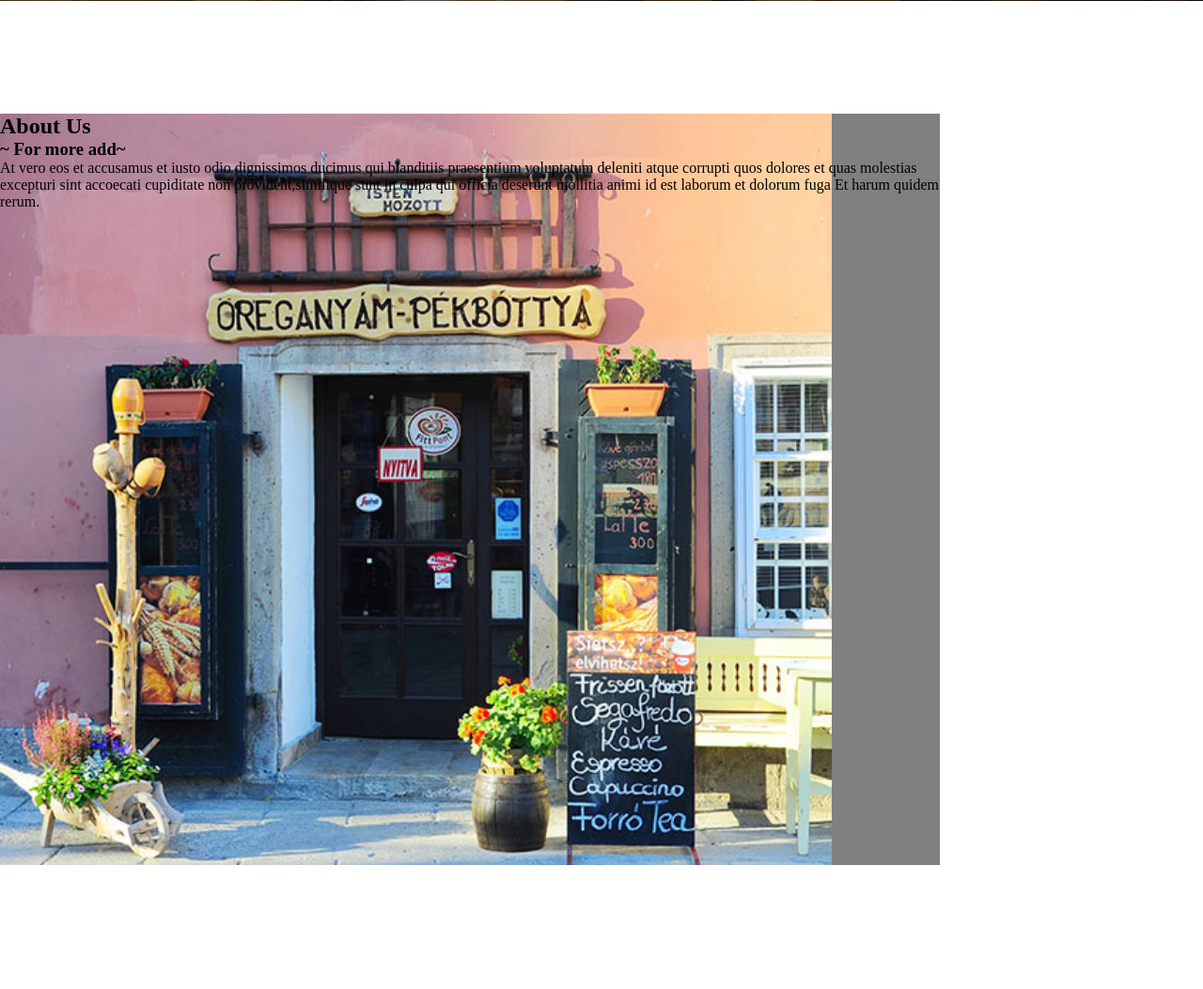
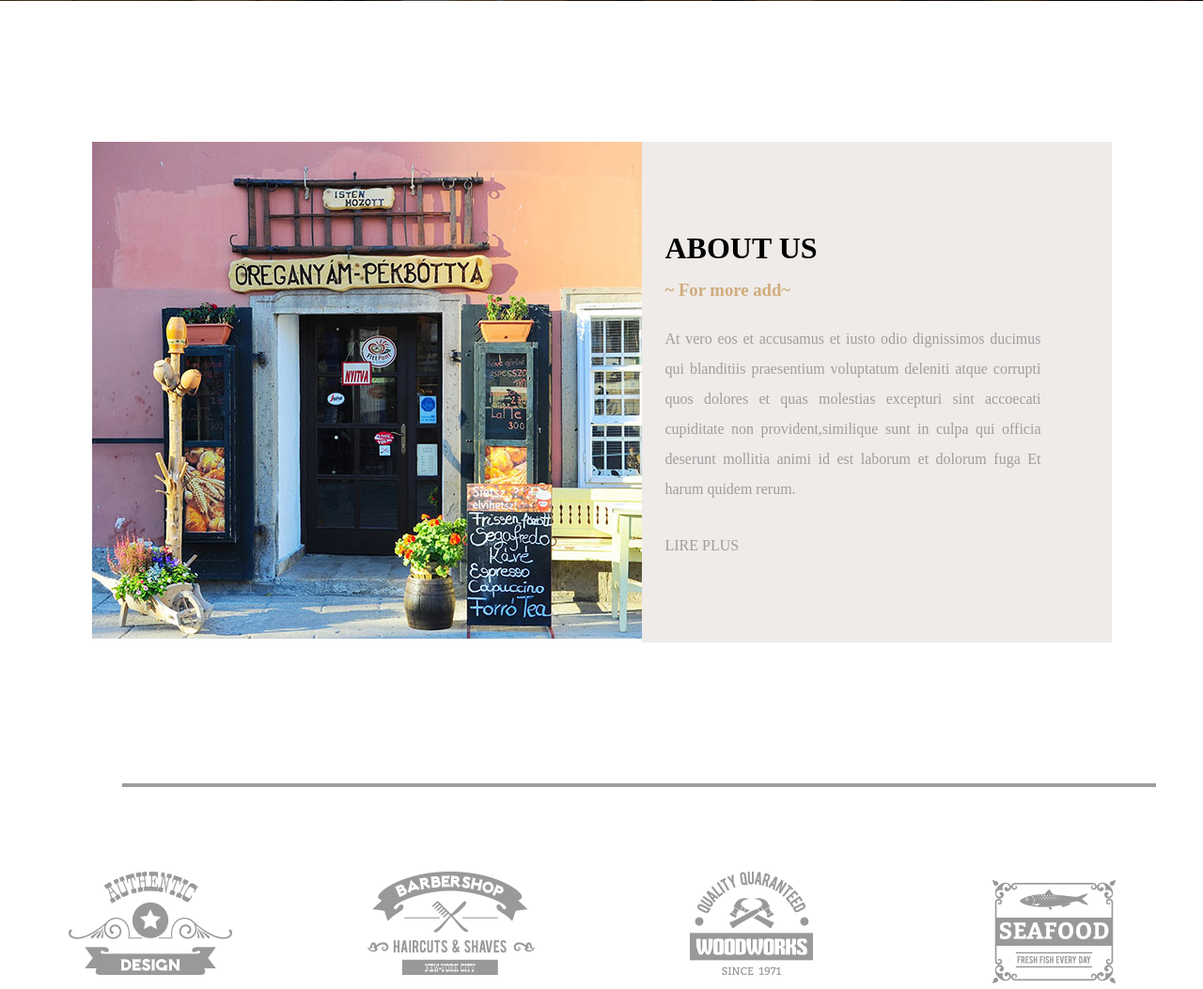
Before and after one commit to stemarono/restaurant, a PHP site: template templates/about/index.html.twig in a window 1280 px wide. Shown: the part 2121-3174 px from the top of the page at 94% size. Before the commit the page ends 3042 px from the top, so only its background shows below. Run offline with PHP 8.4, Linux system fonts and the light colour scheme; the template is opened without the code that fills it, so the values that code supplies are empty; some libraries are stand-ins or nearby versions; some web fonts are replaced.

Commit message:
continuation  page About- section 4 et 5

```diff
--- a/public/CSS/About.css
+++ b/public/CSS/About.css
@@ -154,8 +154,6 @@ line-height: 1.7em;
     justify-content: space-around;
     position:relative;
     top:270px;
-
-
 }
 .main-card{
     border:1.5px solid #926c3a;
@@ -166,8 +164,6 @@ line-height: 1.7em;
     width:250px;
     height:300px;
     padding:1em;
-
-
 }
 h2, h2 span{
     text-transform: capitalize;
@@ -186,18 +182,55 @@ h2, h2 span{
 /*FIN SECTION 03*/
 /**********************************************************************
 /*SECTION 04*/
-.section-04{
-    position:relative;
+
+
+.section-04-content{
+    display:flex;
+    justify-content: center;
+    margin-top : 150px
+
 }
-.section-04-content{
+.text-section-04{
+    background: #EFEBE9;
+    display:flex;
+    flex-direction: column;
+    align-items: flex-start;
+    justify-content: center;
+    padding : 0px 25px;
 
-    background-image: url('../images/about-us-3.jpg');
-    background-position: center;
-    background-repeat: no-repeat;
-    background-size: contain;
-    background-color: #808080;
-    background-position: left;
-    height: 100vh;
-    margin-top: 120px;
-    width:1000px;
 }
+.title-section-04 h2{
+    text-transform: uppercase;
+    padding-bottom: 15px;
+    font-size:2em;
+}
+.subtitle-section-04{
+    color:#d0ac7c;
+    padding-bottom: 25px;
+}
+.paragraph{
+    width:450px;
+    padding-right:50px;
+    text-align: justify;
+    line-height:2em;
+    color:#9E9E9E;
+    padding-bottom:35px;
+}
+ .read{
+    color:#9E9E9E;
+}
+.read:hover{
+    border:none;
+    color:#9E9E9E;
+}
+.section-05-content{
+    display:flex;
+    justify-content: space-around;
+    margin-top : 80px;
+}
+.trait{
+    border: 2px solid #9E9E9E;
+    width :1100px;
+    margin-left: 130px;
+    margin-top: 150px;
+}
--- a/templates/about/index.html.twig
+++ b/templates/about/index.html.twig
@@ -101,19 +101,42 @@
     </div>
     <div class="section-04">
         <div class="section-04-content">
+            <div class="photo-about">
+               <img class="shop-about"src="images/about-us-3.jpg" alt="">
+            </div>
             <div class="text-section-04">
-                <div>
+                <div class="title-section-04">
                     <h2>about us</h2>
                 </div >
                 <div class="subtitle-section-04">
                     <h3>~ <span>for</span> more add~</h3>
                 </div>
-                <div>
+                <div class="paragraph">
                     <p>At vero eos et accusamus et iusto odio dignissimos ducimus qui blanditiis praesentium
                     voluptatum deleniti atque corrupti quos dolores et quas molestias excepturi sint
                     accoecati cupiditate non provident,similique sunt in culpa qui officia deserunt mollitia animi id est
                     laborum et dolorum fuga Et harum quidem rerum.</p>
                 </div>
+                <div class="link">
+                    <a class="read" href="">Lire plus</a>
+                </div>
+            </div>
+        </div>
+    </div>
+    <div class='section-05'>
+    <div class="trait"></div>
+        <div class="section-05-content">
+            <div class="partner">
+                <img src="images/partner-2.png" alt="">
+            </div>
+            <div class="partner">
+                <img src="images/partner-3.png" alt="">
+            </div>
+            <div class="partner">
+                <img src="images/partner-4.png" alt="">
+            </div>
+            <div class="partner">
+                <img src="images/partner-5.png" alt="">
             </div>
         </div>
     </div>
```
Also changed, not shown: 1 other file.
